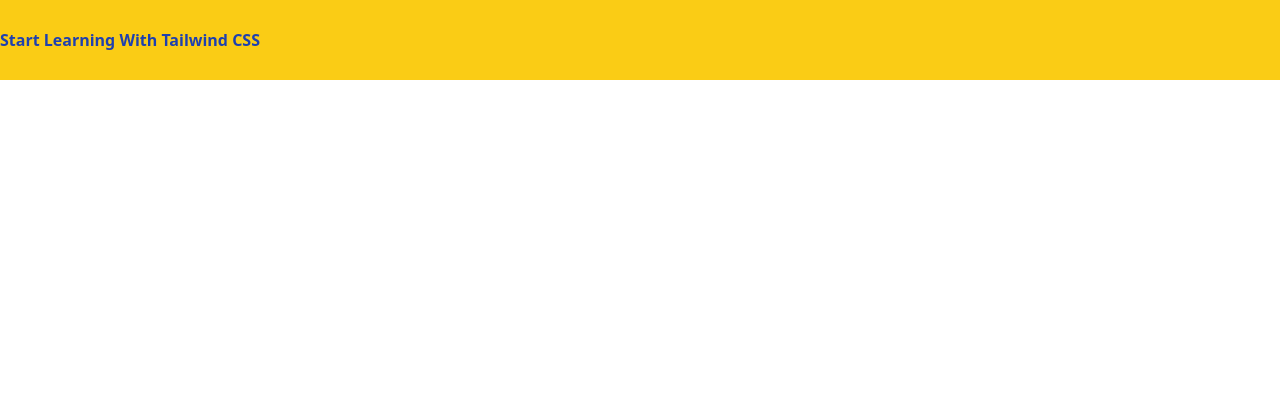
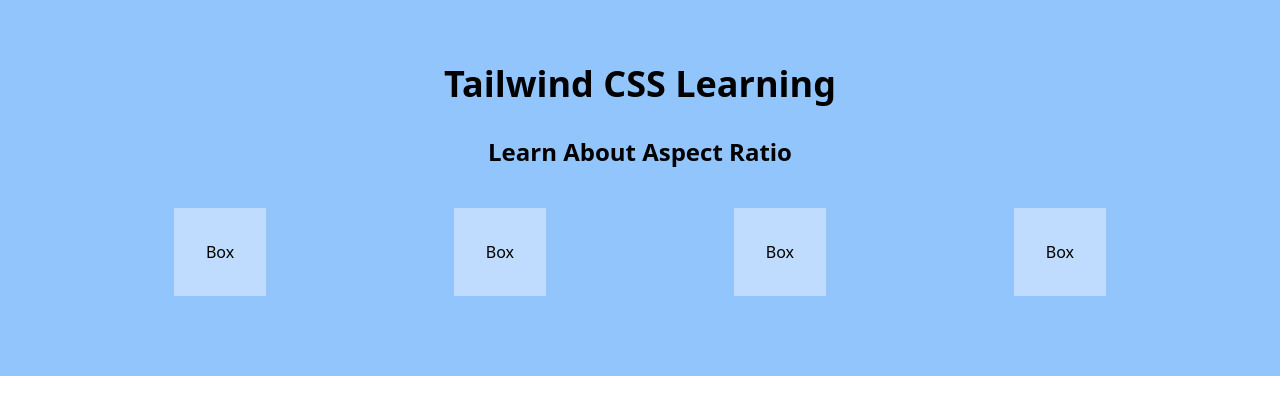
Before and after one commit to MDASHRAFUDDINTANVIR1/Tailwind-CSS-Practice, a website: page index.html in a window 1280 px wide. Drawn offline with nearby package versions, Linux system fonts and the light colour scheme.

Commit message:
Some tailwind css tag practiced

```diff
--- a/index.html
+++ b/index.html
@@ -8,6 +8,27 @@
 
 </head>
 <body>
-    <h1 class="text-blue-800 bg-yellow-400 font-semibold py-7">Start Learning With Tailwind CSS</h1>
+    <section class="bg-blue-300 px-16 py-16 text-center">
+        <h2 class="mb-8 font-bold text-4xl">Tailwind CSS Learning</h2>
+        <h5 class="text-2xl mb-6 font-semibold">Learn About Aspect Ratio</h5>
+        <!-- <iframe src="https://www.youtube.com/embed/d0bcTQfQCJU?list=RDd0bcTQfQCJU" allowfullscreen class="w-full aspect-video "></iframe> -->
+
+        <div class="container p-4 flex flex-row">
+            <div class="div bg-blue-200 px-8 py-8 text-center mx-auto">
+                <p>Box</p>
+            </div>
+            <div class="div bg-blue-200 px-8 py-8 text-center mx-auto">
+                <p>Box</p>
+            </div>
+            <div class="div bg-blue-200 px-8 py-8 text-center mx-auto">
+                <p>Box</p>
+            </div>
+            <div class="div bg-blue-200 px-8 py-8 text-center mx-auto">
+                <p>Box</p>
+            </div>
+        </div>
+
+
+    </section>
 </body>
 </html>
```
